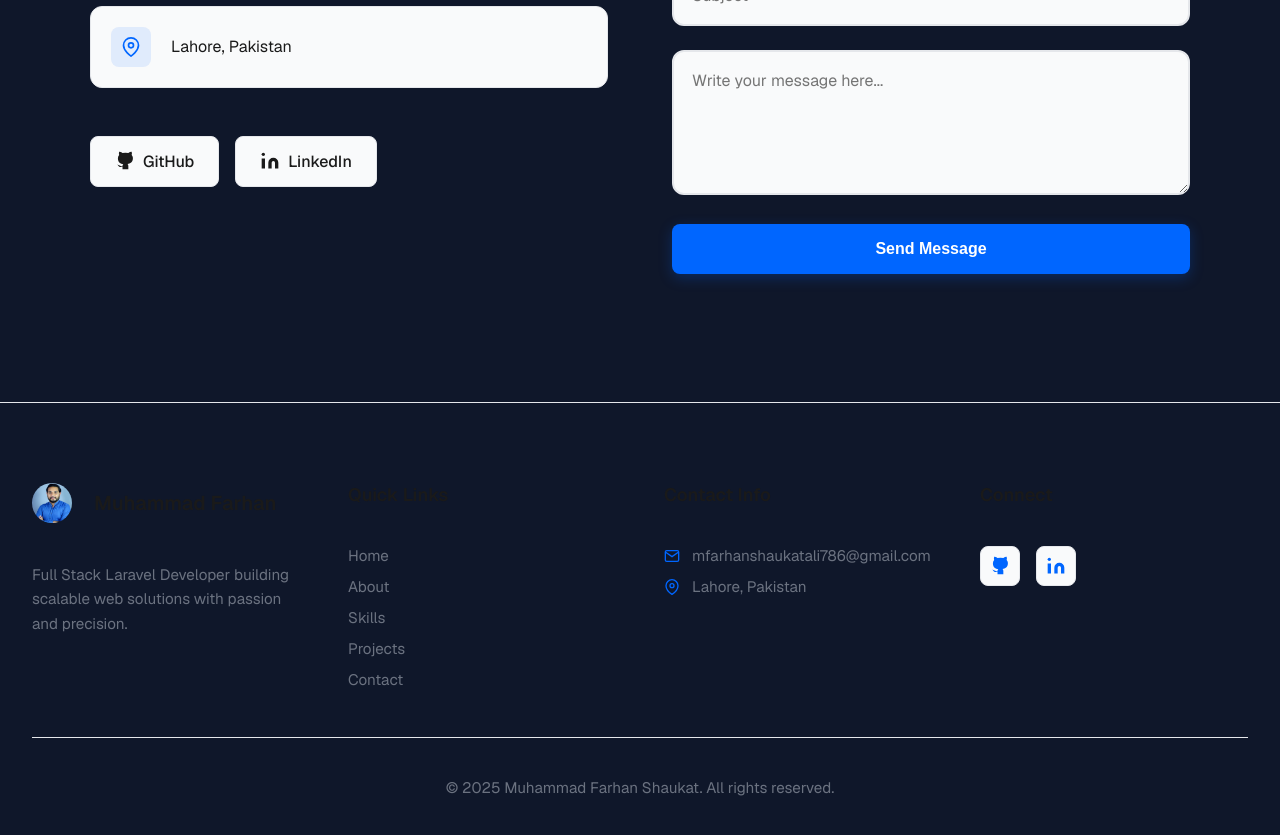
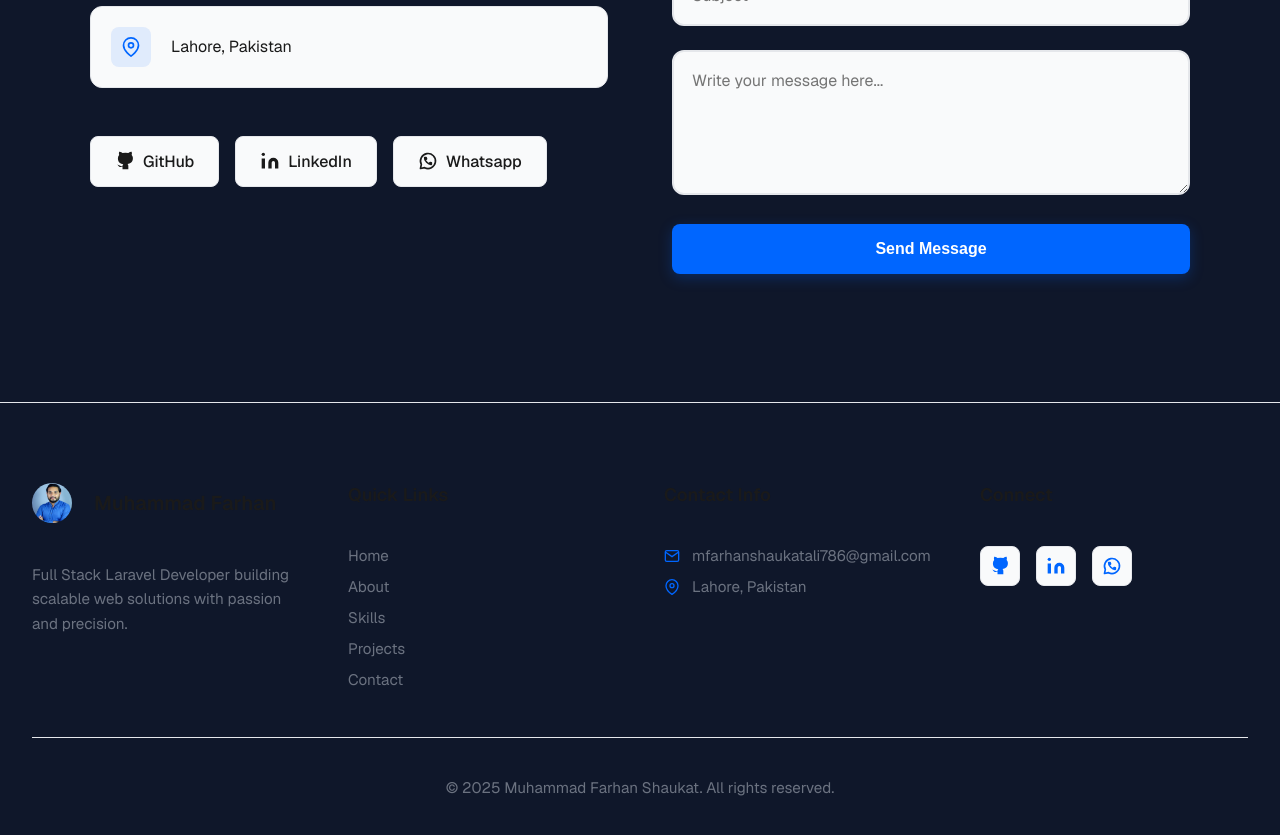
Before and after one commit to M-Farhan-Shaukat/portfolio, a Next.js app: page / in a window 1280 px wide. Shown: the part 7040-7875 px from the top of the page. Built offline with nearby package versions, Linux system fonts and the light colour scheme.

Commit message:
whatsaap added

```diff
--- a/src/app/page.tsx
+++ b/src/app/page.tsx
@@ -715,6 +715,24 @@ export default function Home() {
                   </svg>
                   <span>LinkedIn</span>
                 </a>
+                    <a href="https://wa.me/923010017469" aria-label="WhatsApp" className={styles.socialLink}>
+                 <svg
+  width="20"
+  height="20"
+  viewBox="0 0 24 24"
+  fill="none"
+  stroke="currentColor"
+  strokeWidth="2"
+  strokeLinecap="round"
+  strokeLinejoin="round"
+  xmlns="http://www.w3.org/2000/svg"
+>
+  <path d="M20.88 13.46A9 9 0 0 1 7.88 20L3 21l1-4.88a9 9 0 1 1 16.88-2.66z" />
+  <path d="M8.68 10.94L10.21 9.4 9.81 8H8s-.41 2.54 2.52 5.46S16 16 16 16v-1.81l-1.4-.4-1.54 1.53" />
+</svg>
+
+                  <span>Whatsapp</span>
+                </a>
 
               </div>
             </div>
@@ -791,6 +809,23 @@ export default function Home() {
                     <circle cx="4" cy="4" r="2"/>
                   </svg>
                 </a>
+
+                <a href="https://wa.me/923010017469" target="_blank" rel="noopener noreferrer" aria-label="LinkedIn">
+                           <svg
+  width="20"
+  height="20"
+  viewBox="0 0 24 24"
+  fill="none"
+  stroke="currentColor"
+  strokeWidth="2"
+  strokeLinecap="round"
+  strokeLinejoin="round"
+  xmlns="http://www.w3.org/2000/svg"
+>
+  <path d="M20.88 13.46A9 9 0 0 1 7.88 20L3 21l1-4.88a9 9 0 1 1 16.88-2.66z" />
+  <path d="M8.68 10.94L10.21 9.4 9.81 8H8s-.41 2.54 2.52 5.46S16 16 16 16v-1.81l-1.4-.4-1.54 1.53" />
+</svg>
+                </a>
               </div>
             </div>
           </div>
```
